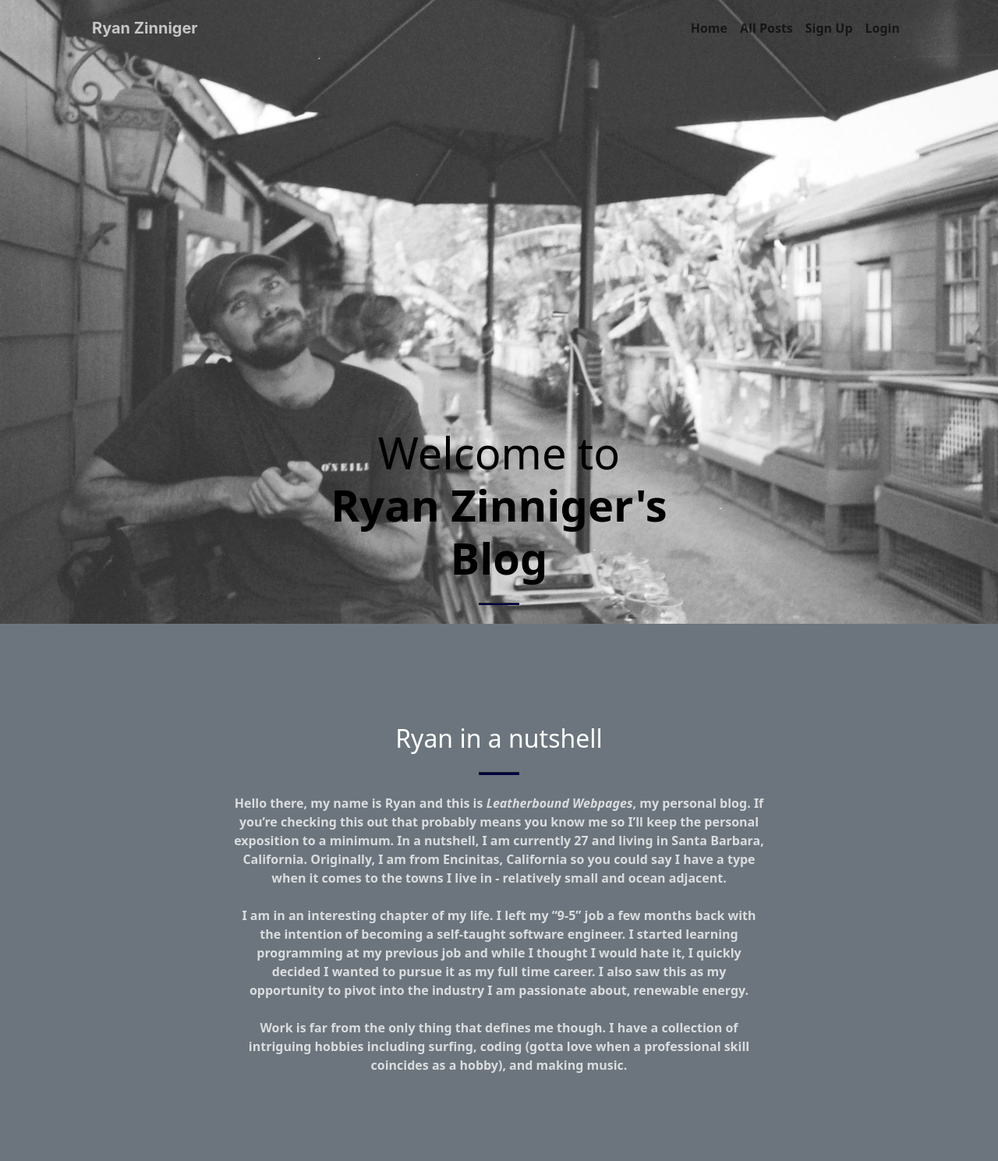
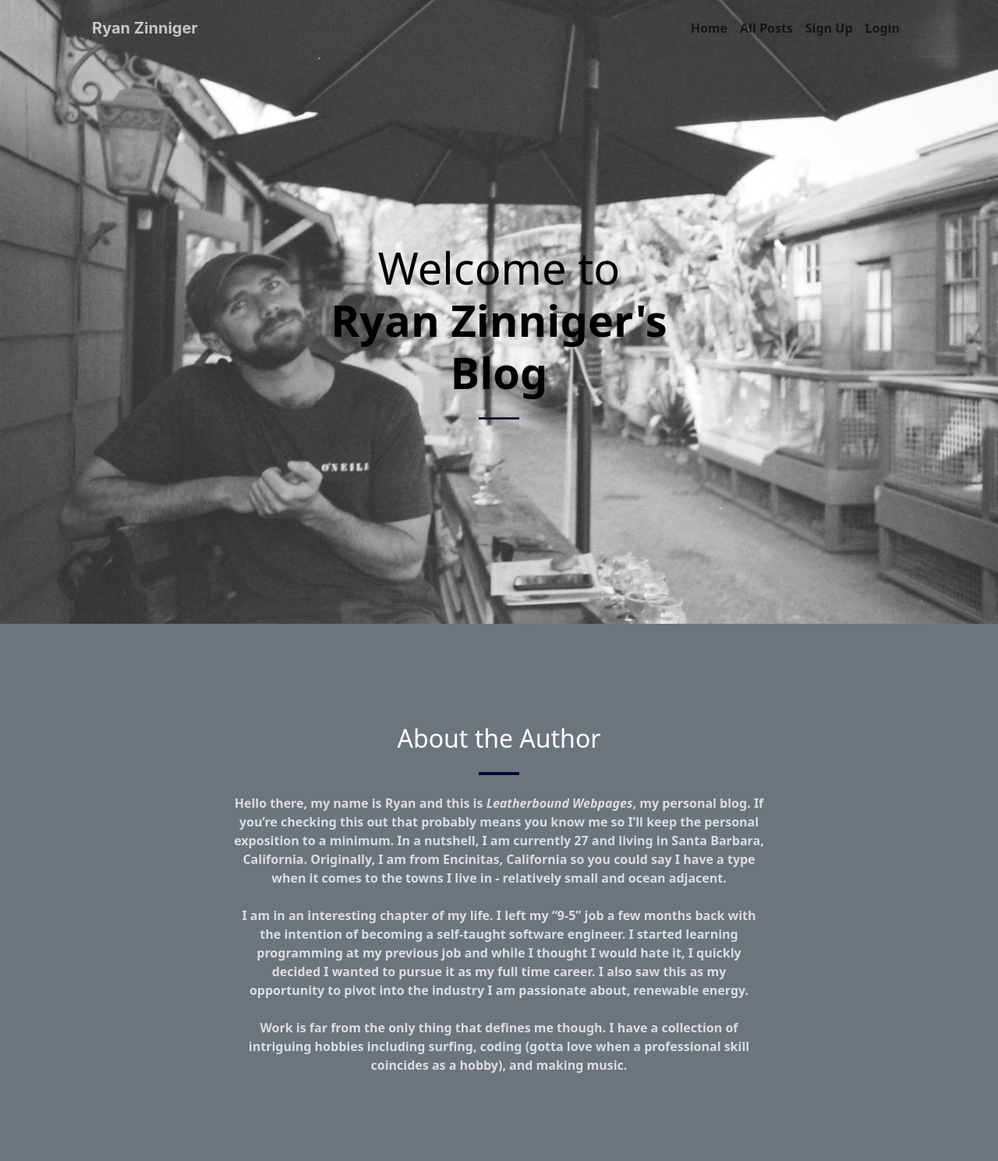
Before and after one commit to ryzinn18/PersonalBlog, a Flask app: page / in a window 1280 px wide. Shown: the top 1489 px of the page at 78% size. Run offline with Flask 3, Linux system fonts and the light colour scheme; data that the repository does not hold is empty; some libraries are stand-ins or nearby versions.

Commit message:
Removed unnecessary intro line

```diff
--- a/website/templates/home.html
+++ b/website/templates/home.html
@@ -10,6 +10,7 @@
                     <h1 class="text-black font-weight-bold">Welcome to<br><b>Ryan Zinniger's<br>Blog</b></h1>
                     <hr class="divider"/>
                 </div>
+                <div class="col-lg-8 align-self-baseline"></div>
             </div>
         </div>
     </header>
@@ -18,7 +19,7 @@
         <div class="container px-4 px-lg-5">
             <div class="row gx-4 gx-lg-5 justify-content-center">
                 <div class="col-lg-8 text-center">
-                    <h2 class="text-white mt-0">Ryan in a nutshell</h2>
+                    <h2 class="text-white mt-0">About the Author</h2>
                     <hr class="divider"/>
                     {% include "raw_content/home-about.html" %}
                 </div>
```
